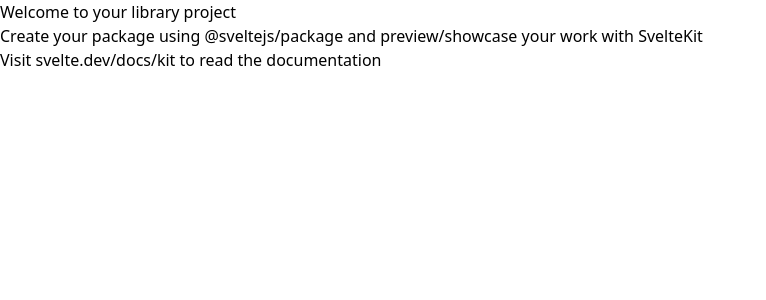
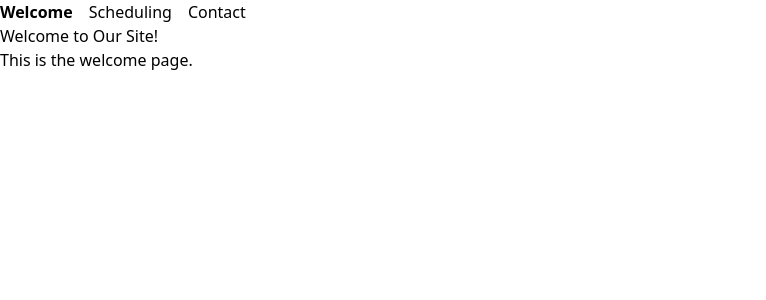
Before and after one commit to C0de-Crusaders/project2, a SvelteKit app: page / in a window 1280 px wide. Shown: the top 300 px of the page, without its empty margins (0-766 px from the left). Built offline with nearby package versions, Linux system fonts and the light colour scheme.

Commit message:
smooth routes

```diff
--- /dev/null
+++ b/src/lib/Navbar.svelte
@@ -0,0 +1,29 @@
+<!-- src/lib/Navbar.svelte -->
+<script>
+  export let currentPage = '';
+</script>
+
+<nav>
+  <ul>
+    <li class={currentPage === 'welcome' ? 'active' : ''}>
+      <a href="/">Welcome</a>
+    </li>
+    <li class={currentPage === 'scheduling' ? 'active' : ''}>
+      <a href="/scheduling">Scheduling</a>
+    </li>
+    <li class={currentPage === 'contact' ? 'active' : ''}>
+      <a href="/contact">Contact</a>
+    </li>
+  </ul>
+</nav>
+
+<style>
+  nav ul {
+    list-style: none;
+    display: flex;
+    gap: 1rem;
+  }
+  .active a {
+    font-weight: bold;
+  }
+</style>
--- a/src/routes/+page.svelte
+++ b/src/routes/+page.svelte
@@ -1,3 +1,9 @@
-<h1>Welcome to your library project</h1>
-<p>Create your package using @sveltejs/package and preview/showcase your work with SvelteKit</p>
-<p>Visit <a href="https://svelte.dev/docs/kit">svelte.dev/docs/kit</a> to read the documentation</p>
+<!-- src/routes/+page.svelte -->
+<script>
+  import Navbar from '$lib/Navbar.svelte';
+</script>
+
+<Navbar currentPage="welcome" />
+
+<h1>Welcome to Our Site!</h1>
+<p>This is the welcome page.</p>
--- /dev/null
+++ b/src/routes/contact/+page.svelte
@@ -0,0 +1,9 @@
+<!-- src/routes/contact/+page.svelte -->
+<script>
+  import Navbar from '$lib/Navbar.svelte';
+</script>
+
+<Navbar currentPage="contact" />
+
+<h1>Contact Us</h1>
+<p>Get in touch with us through this page.</p>
--- /dev/null
+++ b/src/routes/scheduling/+page.svelte
@@ -0,0 +1,8 @@
+<script >
+    import Navbar from '$lib/Navbar.svelte';
+</script>
+
+<Navbar currentPage="scheduling" />
+
+<h1>Scheduling</h1>
+<p>Here you can schedule your appointments.</p>
--- a/svelte.config.js
+++ b/svelte.config.js
@@ -1,5 +1,7 @@
 import adapter from '@sveltejs/adapter-static';
 import { vitePreprocess } from '@sveltejs/vite-plugin-svelte';
+
+const dev = process.env.NODE_ENV === 'development';
 
 /** @type {import('@sveltejs/kit').Config} */
 const config = {
@@ -13,7 +15,7 @@
 		// See https://svelte.dev/docs/kit/adapters for more information about adapters.
 		adapter: adapter({ pages: "build", assets: "build", fallback: "index.html", precompress: false, strict: true}),
 		paths: {
-			base: '/project2'
+			base: dev ? '' : '/project2'
 		}
 	}
 };
```
